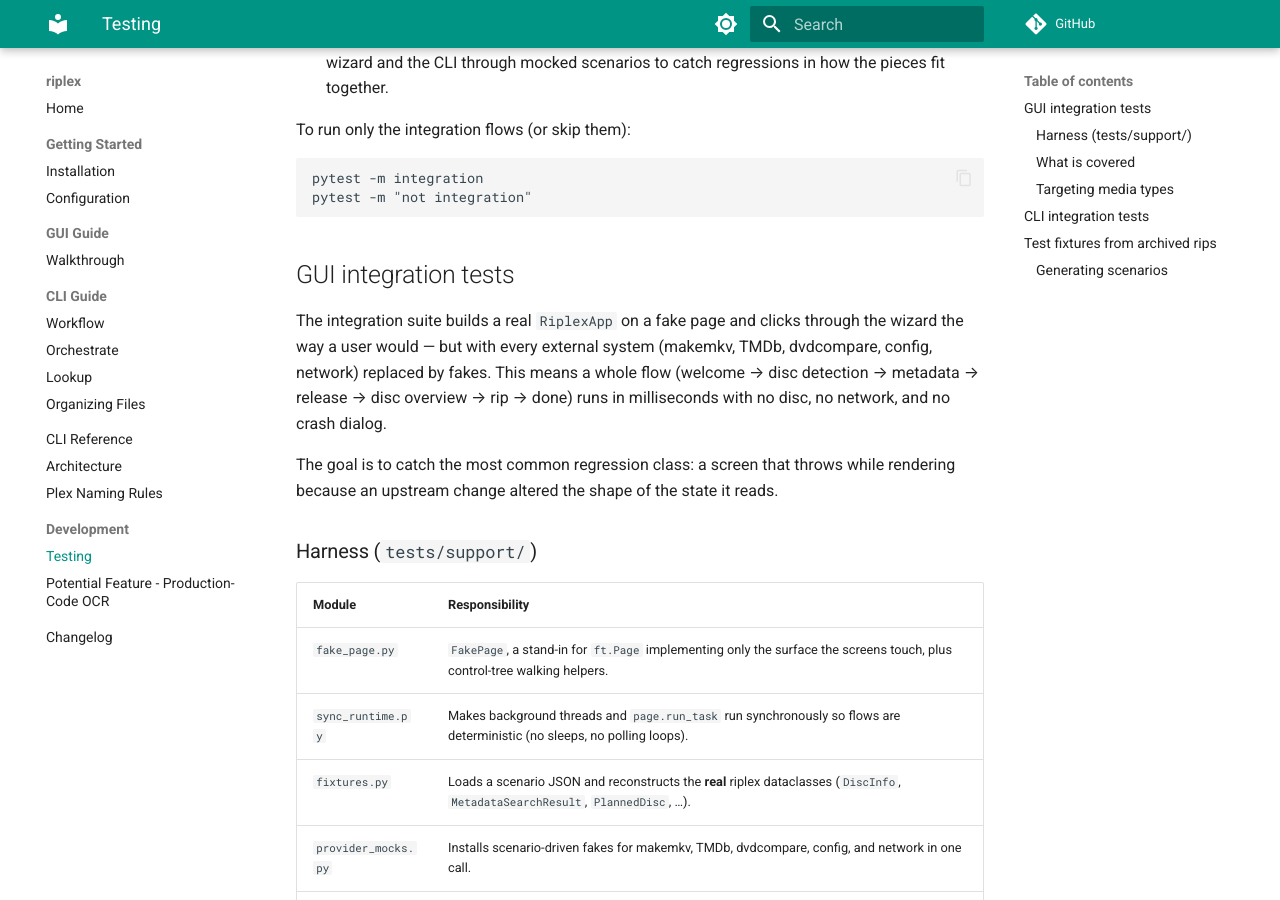
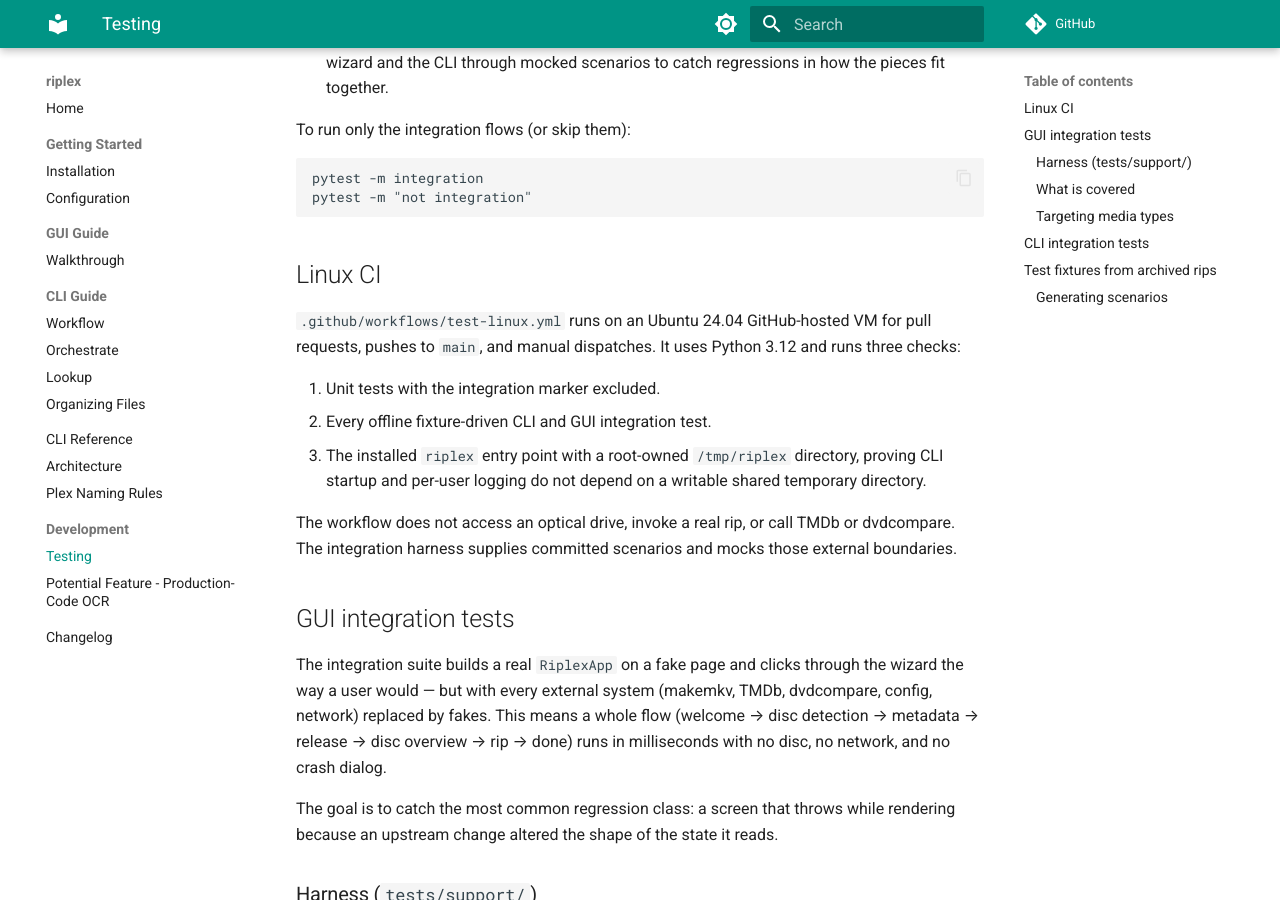
Before and after one commit to AnyCredit5518/riplex, an MkDocs documentation site: the page built from docs/development/testing.md, in a window 1280 px wide and 900 px high, scrolled down 354 px. Built offline with MkDocs 1.6.1 and Material for MkDocs 9.7.7, drawn with Linux system fonts in a browser that asks for light colours; comment, search, counter and statistics services are not loaded.

Commit message:
ci: run fixture integration tests on Ubuntu

````diff
--- a/docs/development/testing.md
+++ b/docs/development/testing.md
@@ -21,6 +21,22 @@ To run only the integration flows (or skip them):
 pytest -m integration
 pytest -m "not integration"
 ```
+
+## Linux CI
+
+`.github/workflows/test-linux.yml` runs on an Ubuntu 24.04 GitHub-hosted VM for
+pull requests, pushes to `main`, and manual dispatches. It uses Python 3.12 and
+runs three checks:
+
+1. Unit tests with the integration marker excluded.
+2. Every offline fixture-driven CLI and GUI integration test.
+3. The installed `riplex` entry point with a root-owned `/tmp/riplex`
+  directory, proving CLI startup and per-user logging do not depend on a
+  writable shared temporary directory.
+
+The workflow does not access an optical drive, invoke a real rip, or call TMDb
+or dvdcompare. The integration harness supplies committed scenarios and mocks
+those external boundaries.
 
 ## GUI integration tests
 
--- a/pyproject.toml
+++ b/pyproject.toml
@@ -62,3 +62,6 @@ local_scheme = "no-local-version"
 
 [tool.pytest.ini_options]
 testpaths = ["tests"]
+markers = [
+    "integration: offline fixture-driven CLI and GUI flow tests",
+]
````
Also changed, not shown: docs/changelog.md (+10 -0 lines), 1 other file.
